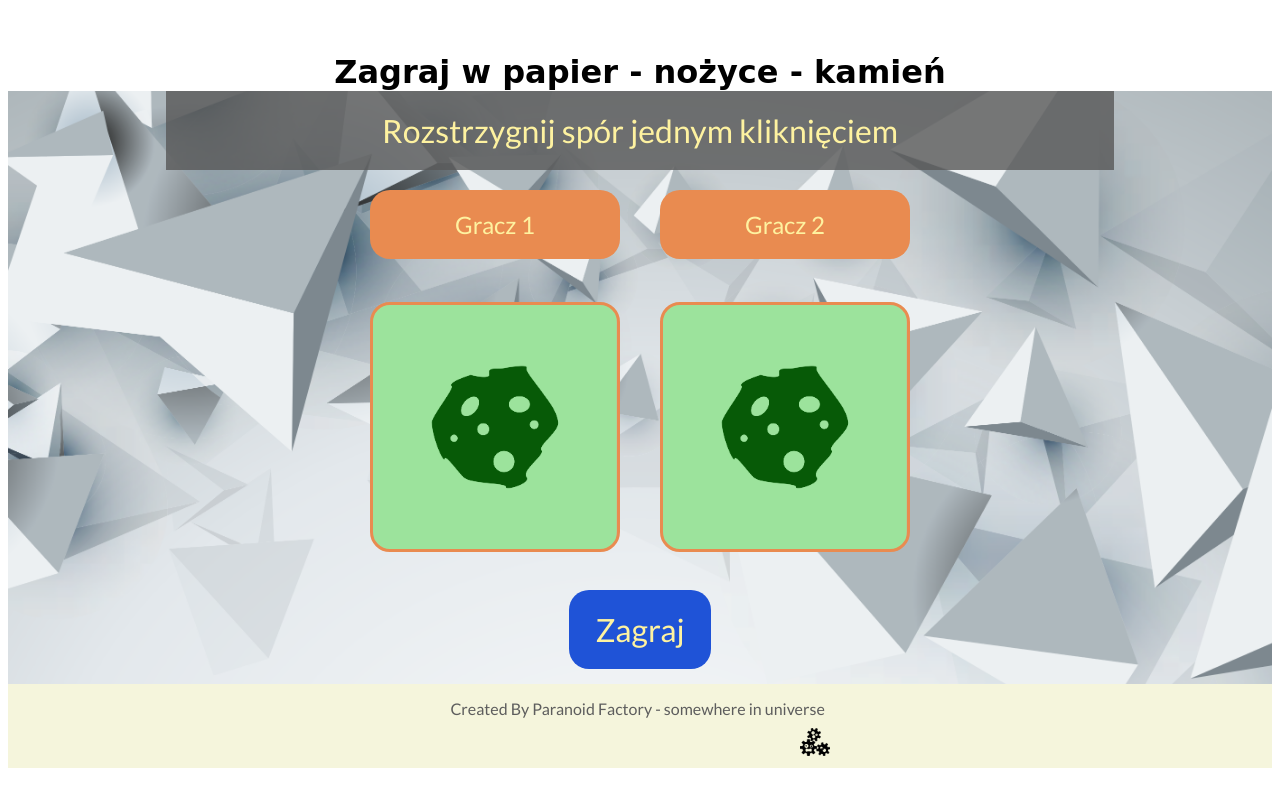
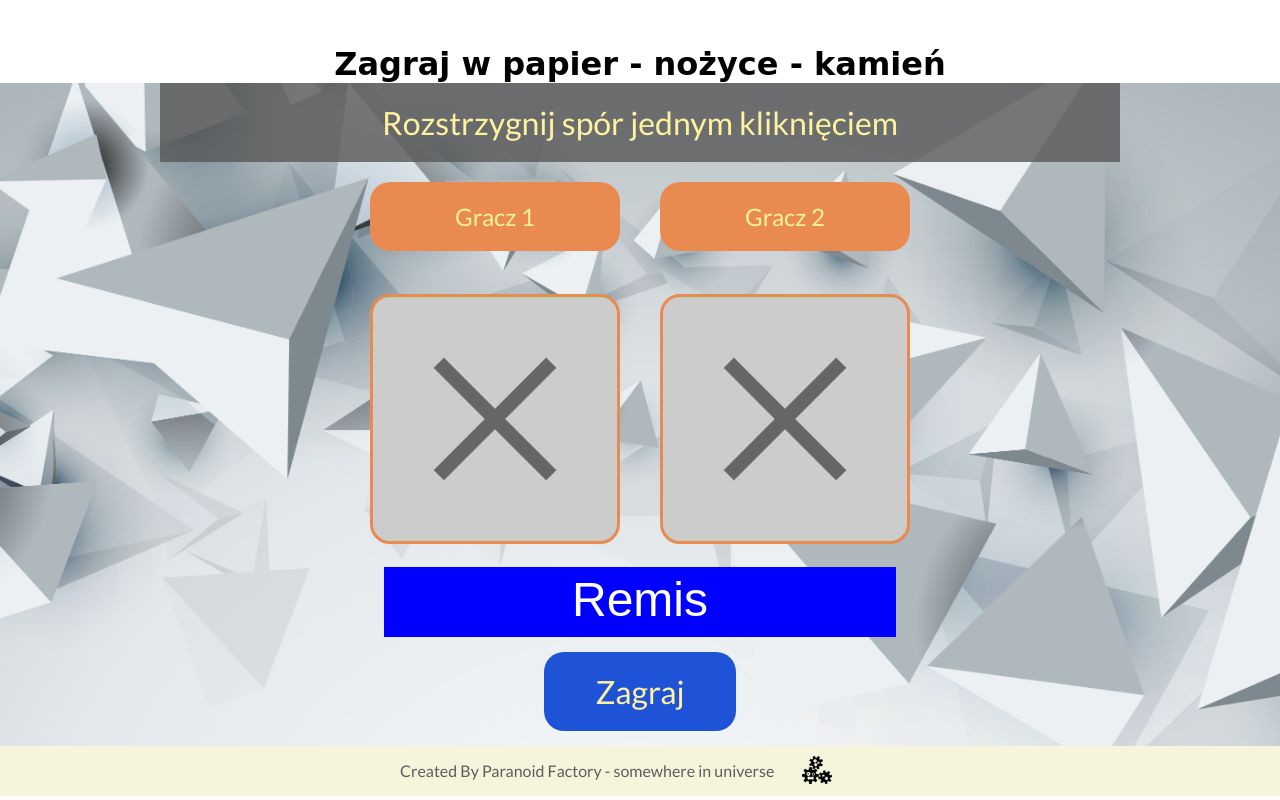
Before and after one commit to KrzysiekKuczma/Papier_nozyce_kamien, a plain HTML site: page index.html in a window 1280 px wide. Both pictures are taken after a click on the button "Zagraj". Drawn offline with Linux system fonts and the light colour scheme; a web font is replaced by a local one.

Commit message:
Działająca mechanika gierki. Brakuje porządnego wystylowania.

```diff
--- a/css/style.css
+++ b/css/style.css
@@ -1,6 +1,7 @@
 @import url('https://fonts.googleapis.com/css?family=Coiny|Concert+One|Lato');
 *{
   box-sizing: border-box;
+    margin: 0;
 }
 html{
   font-family: 'Lato', sans-serif;
@@ -37,6 +38,7 @@ header h1{
   background-position: center;
   text-align: center;
   position: relative;
+  overflow: auto;
 }
 
 #slogan {
@@ -112,7 +114,7 @@ footer {
   float: left;
   text-align: center;
   color: #5d5d5d;
-  margin: 15px 0 0 30%;
+  margin: 15px 0 0 25%;
 }
 
 .logo {
@@ -124,3 +126,18 @@ footer {
   background-size: contain;
   background-repeat: no-repeat;
 }
+
+.winner {
+    height: 70px;
+    width:  40%;
+    background-color: blue;
+    font-family: sans-serif;
+    margin: 0 auto;
+}
+
+.winner > p {
+    padding: 1% 0 0 0;
+    font-size: 3em;
+    color: white;
+    font-family: sans-serif;
+}
--- a/index.html
+++ b/index.html
@@ -33,12 +33,13 @@
             <div class="game box_right">
 
             </div>
+            </div>
           </div>
           <div class="winner">
-
+              <p>checking</p>
           </div>
           <div class="container">
-            <button class="letsPlay" type="button" name="play" onclick="startGame()">Zagraj</button>
+            <button class="letsPlay" type="button" name="play" onclick="rockPaperScissors()">Zagraj</button>
           </div>
         </div>
         </div>
--- a/js/script.js
+++ b/js/script.js
@@ -1,41 +1,50 @@
+
+
 // Funkcje losujące
-function startGame() {
-  function draw(){
+  function draw() {
     return Math.floor(Math.random() * (3) + 1);
   }
 
-  var player1 = draw();
-  var player2 = draw();
-  console.log(player1);
-  console.log(player2);
-
-  // Funkcja podająca wyniki losowania
-
-  var gameBox = document.getElementsByClassName('.game');
-  var newStyle;
-  function rockPaperScissors (palyer1, player2, gameBox, newStyle){
+ // Funkcja podająca wyniki losowania
+ function rockPaperScissors() {
+    var player1 = draw();
+    var player2 = draw();
+    var newStyle = document.querySelectorAll(".game");
+    var winner = document.querySelector(".winner");
     var result = '';
-    newStyle = gameBox[i];
-    for (var i = 0; i <= gameBox.length; i++) {
+    console.log(newStyle);
+      if (player1 === 1){
+          newStyle[0].style.backgroundPositionY = "0%"
+      } else if (player1 === 2) {
+          newStyle[0].style.backgroundPositionY = "33%"
+      } else if (player1 === 3) {
+          newStyle[0].style.backgroundPositionY = "66%"
+      }
+      if (player2 === 1){
+          newStyle[1].style.backgroundPositionY = "0%"
+      } else if (player2 === 2) {
+          newStyle[1].style.backgroundPositionY = "33%"
+      } else if (player2 === 3) {
+          newStyle[1].style.backgroundPositionY = "66%"
+      }
        if (player1 === player2){
-          newStyle.style.backgroundPosition = "bottom";
-          result = 'Remis'
-       } else
-       if ((player1 === 1 && player2 === 3) ||
+            for (var i = 0; i < newStyle.length; i++) {
+                newStyle[i].style.backgroundPosition = "bottom left";
+                result = "Remis"
+                console.log(result);
+            }
+       } else if ((player1 === 1 && player2 === 3) ||
           (player1 === 2 && player2 === 1) ||
           (player1 === 3 && player2 === 2)){
-            newStyle.style.backgroundPosition = "left";
-            result = 'Gracz 1 wygrał'
+            newStyle[0].style.backgroundPositionX = "left";
+            newStyle[1].style.backgroundPositionX = "right";
+            result = "Gracz 1 wygrał"
+           console.log(result);
        } else {
-            newStyle.style.backgroundPosition = "right";
-            result = 'Gracz 2 wygrał'
+            newStyle[0].style.backgroundPositionX = "right";
+            newStyle[1].style.backgroundPositionX = "left";
+            result = "Gracz 2 wygrał"
+           console.log(result);
        }
-          return newStyle;
-          return result;
-    }
-  }
-
-
-  console.log(rockPaperScissors(player1, player2));
-
-}
+    winner.innerHTML = ("<p>" + result + "</p>");
+  };
```
